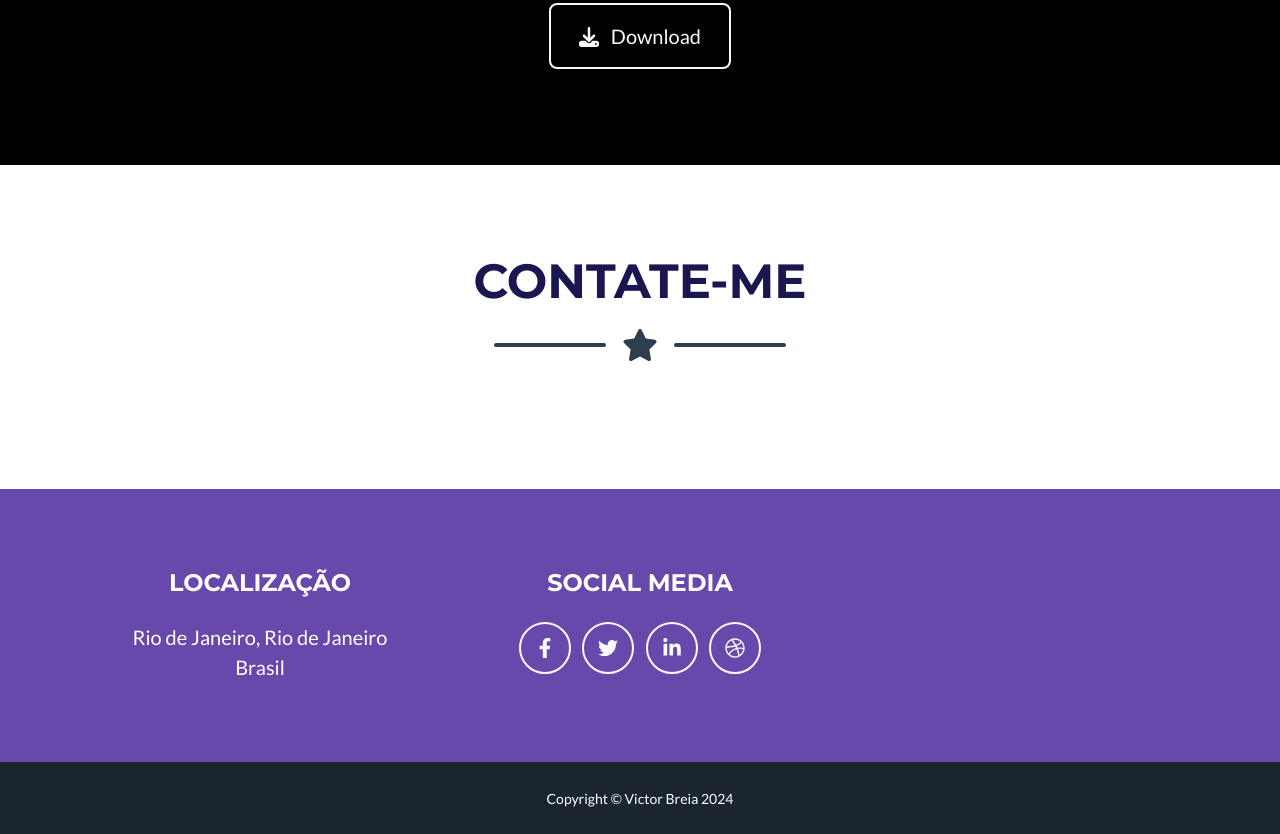
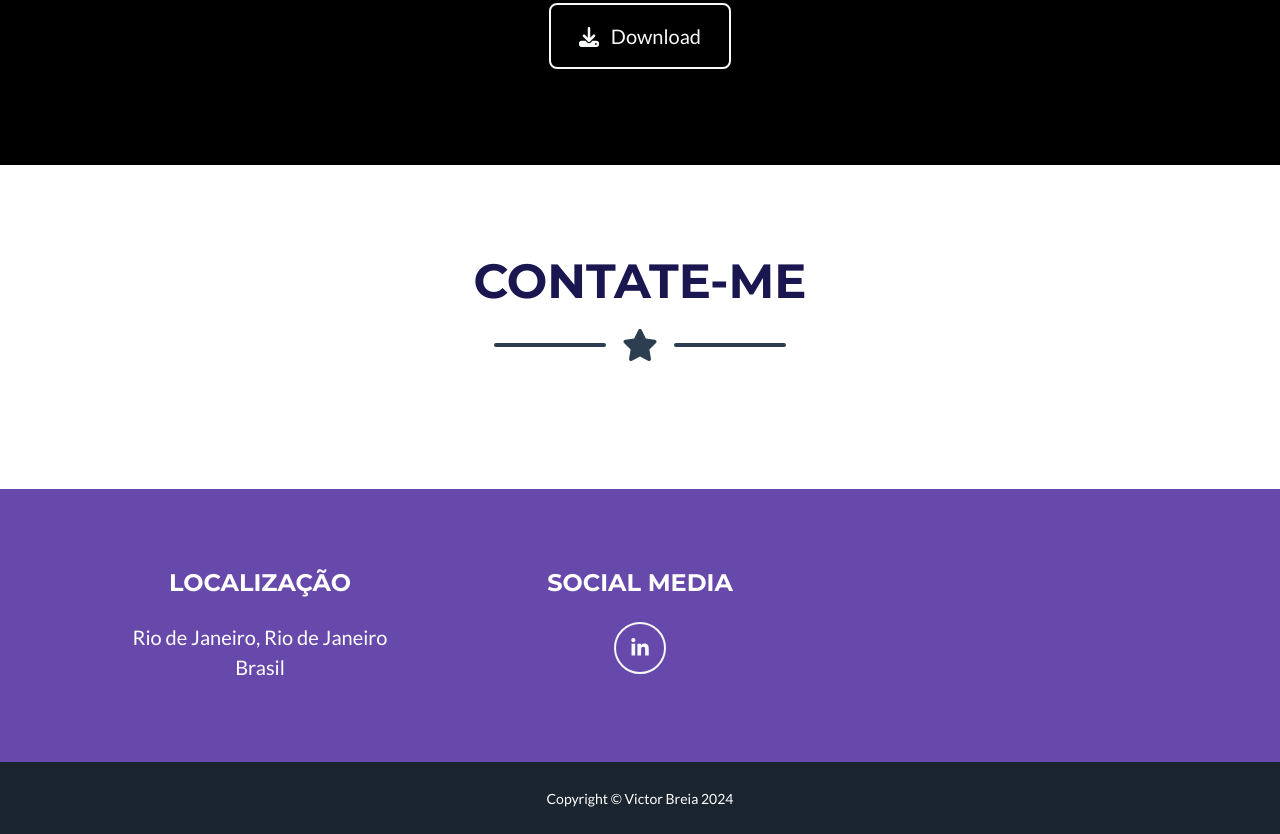
Before and after one commit to vbreia/portfolio, a plain HTML site: page index.html in a window 1280 px wide. Shown: the part 2956-3790 px from the top of the page. Drawn offline with nearby package versions, Linux system fonts and the light colour scheme.

Commit message:
chore: Update social media links in footer

```diff
--- a/index.html
+++ b/index.html
@@ -259,10 +259,10 @@
                     <!-- Footer Social Icons-->
                     <div class="col-lg-4 mb-5 mb-lg-0">
                         <h4 class="text-uppercase mb-4">Social Media</h4>
-                        <a class="btn btn-outline-light btn-social mx-1" href="#!"><i class="fab fa-fw fa-facebook-f"></i></a>
-                        <a class="btn btn-outline-light btn-social mx-1" href="#!"><i class="fab fa-fw fa-twitter"></i></a>
-                        <a class="btn btn-outline-light btn-social mx-1" href="#!"><i class="fab fa-fw fa-linkedin-in"></i></a>
-                        <a class="btn btn-outline-light btn-social mx-1" href="#!"><i class="fab fa-fw fa-dribbble"></i></a>
+                        <!-- <a class="btn btn-outline-light btn-social mx-1" href="#!"><i class="fab fa-fw fa-facebook-f"></i></a>
+                        <a class="btn btn-outline-light btn-social mx-1" href="#!"><i class="fab fa-fw fa-twitter"></i></a> -->
+                        <a class="btn btn-outline-light btn-social mx-1" href="https://www.linkedin.com/in/victor-breia/"><i class="fab fa-fw fa-linkedin-in"></i></a>
+                        <!-- <a class="btn btn-outline-light btn-social mx-1" href="#!"><i class="fab fa-fw fa-dribbble"></i></a> -->
                     </div>
             </div>
         </footer>
```
